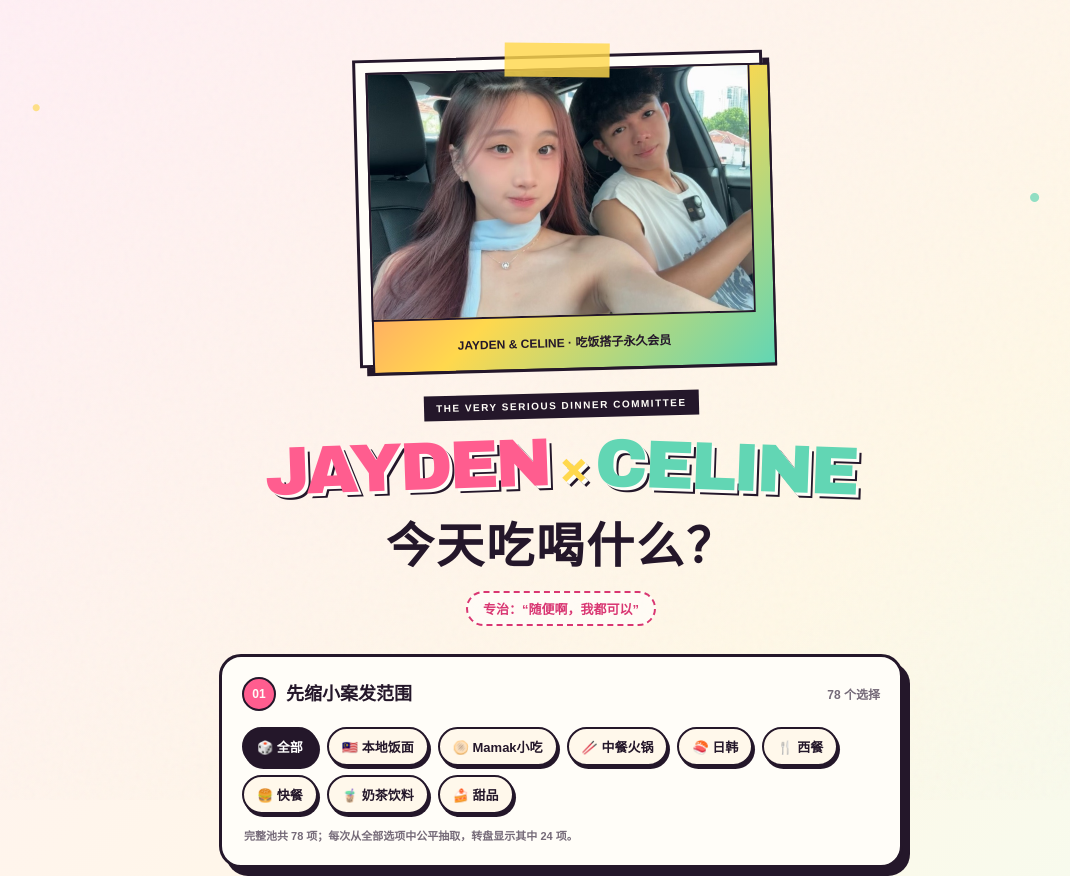
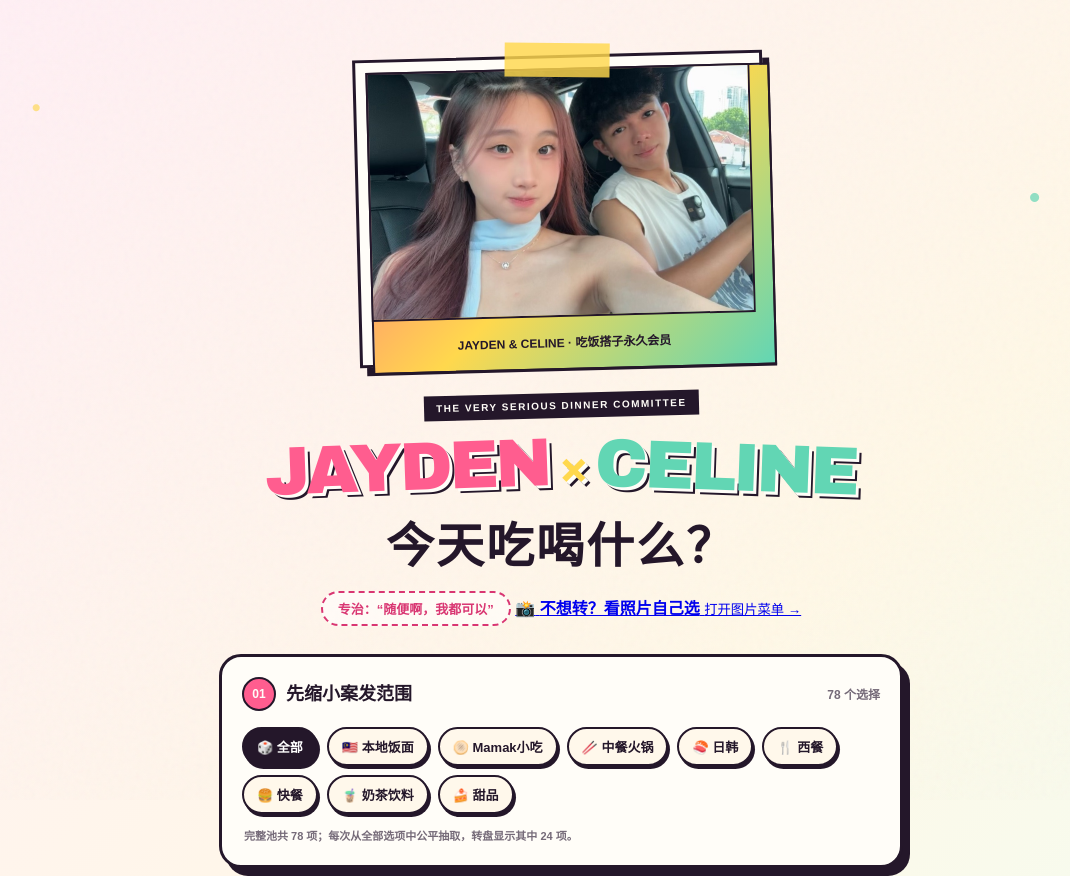
Before and after one commit to jaydednho0112/jayden-celine-food-wheel, a plain HTML site: page index.html in a window 1280 px wide. Shown: the top 876 px of the page, without its empty margins (79-1149 px from the left). Drawn offline with Linux system fonts and the light colour scheme.

Commit message:
Add photo menu: index.html

```diff
--- a/index.html
+++ b/index.html
@@ -26,6 +26,11 @@
       <h1><span>JAYDEN</span><b>×</b><span>CELINE</span></h1>
       <p>今天吃喝什么？</p>
       <div class="status-pill">专治：“随便啊，我都可以”</div>
+      <a class="photo-menu-link" href="menu.html">
+        <span>📸</span>
+        <strong>不想转？看照片自己选</strong>
+        <small>打开图片菜单 →</small>
+      </a>
     </header>
 
     <section class="filter-card" aria-labelledby="filter-title">
```
